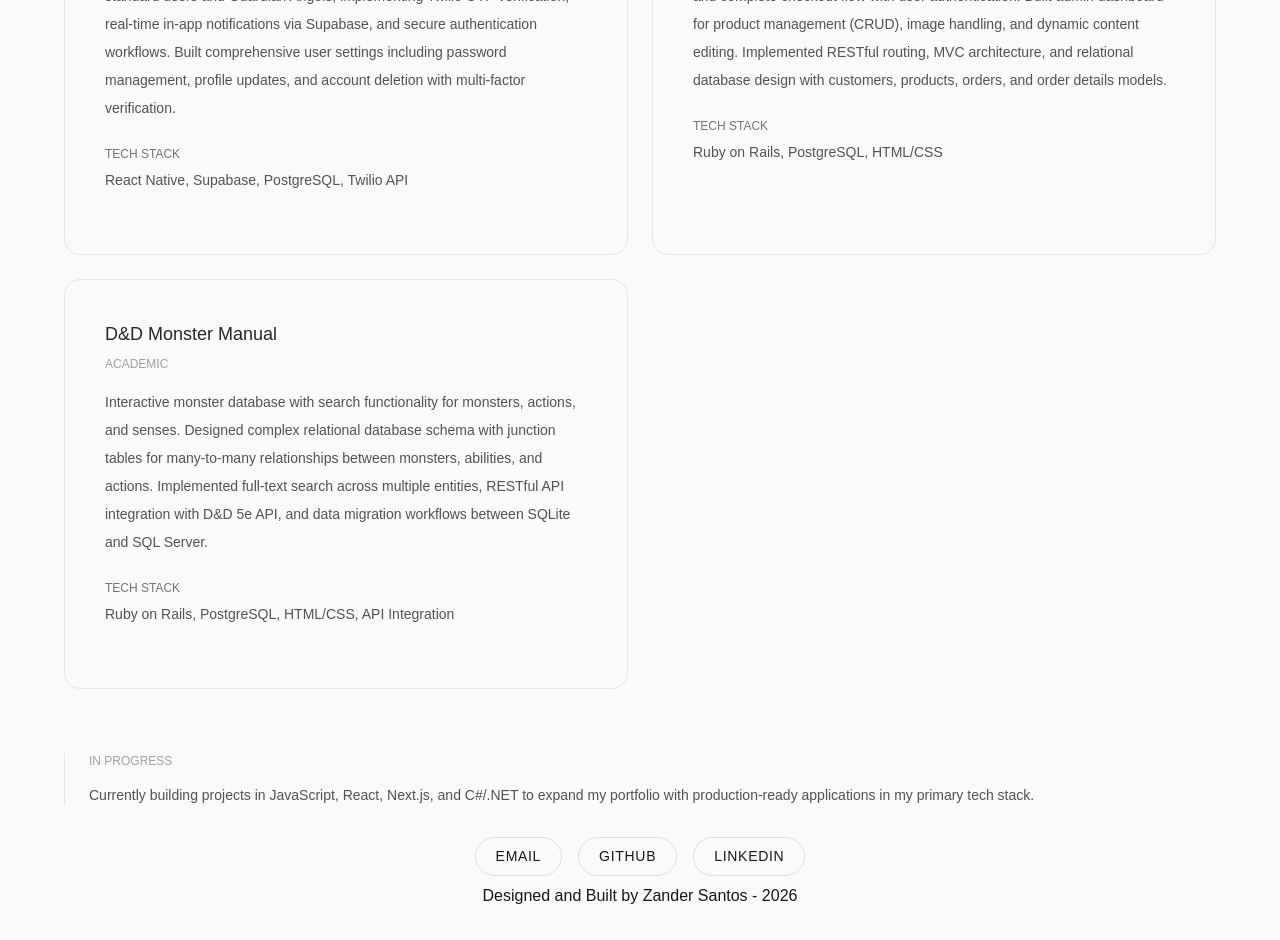
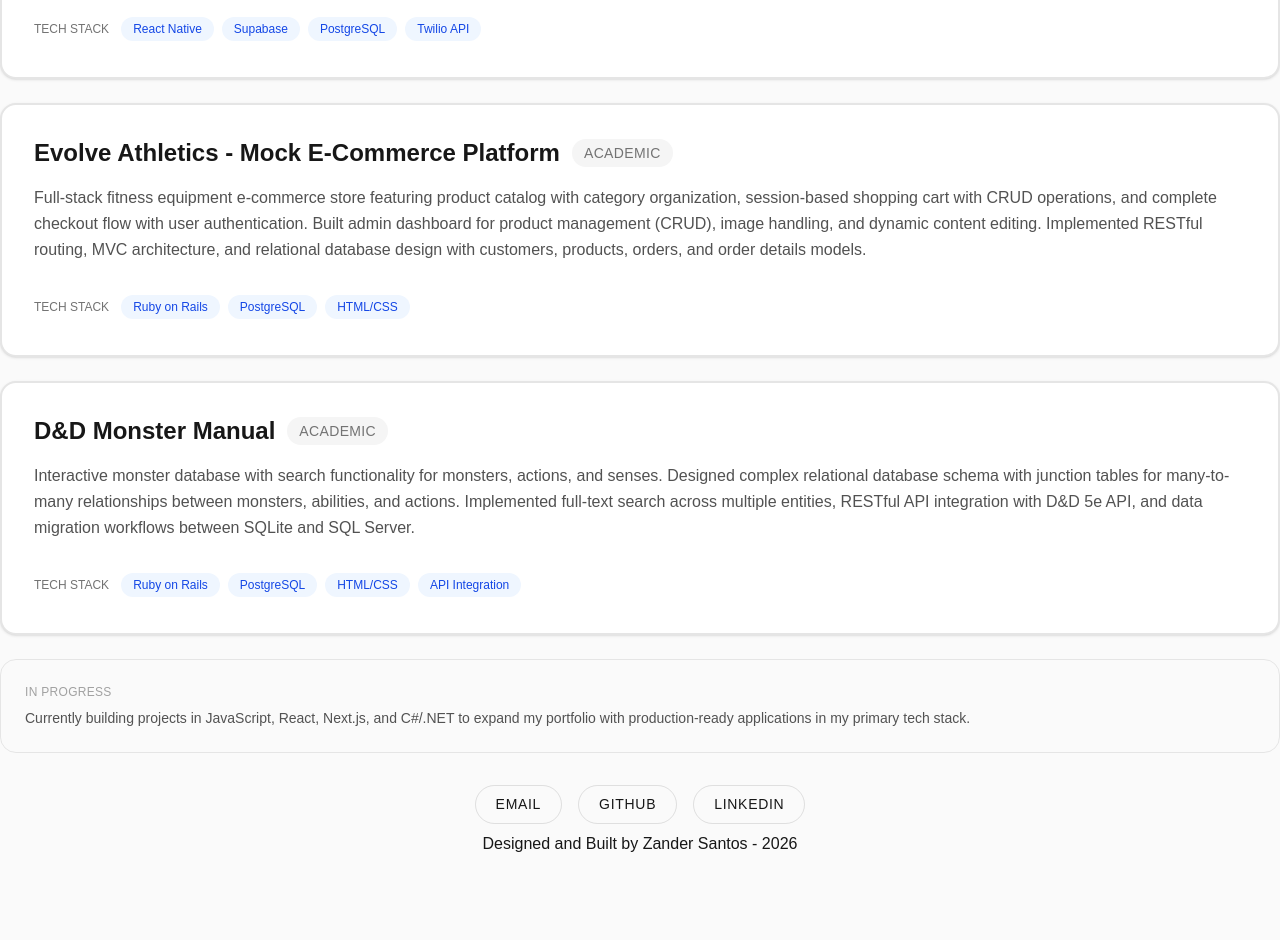
Before and after one commit to zandersantos/zander-santos-portfolio, a Next.js app in the folder zander-santos-portfolio/: page / in a window 1280 px wide. Shown: the part 4020-4960 px from the top of the page. After the commit the page ends 4908 px from the top, so only its background shows below. Built offline with nearby package versions, Linux system fonts and the light colour scheme.

Commit message:
Updated Projects section layout, spacing, and styling

```diff
--- a/zander-santos-portfolio/components/Projects.tsx
+++ b/zander-santos-portfolio/components/Projects.tsx
@@ -1,50 +1,63 @@
 const Projects = () => {
   return (
-    <section id="projects" className="min-h-screen px-8 pt-20">
-      <div className="max-w-6xl mx-auto">
-        <h2 className="text-md uppercase text-neutral-400 mb-10">
+    <section id="projects" className="min-h-screen flex pt-20">
+      <div className="max-w-screen-2xl mx-auto w-full">
+        <div className="space-y-8">
+          <span className="inline-block px-4 py-2 bg-blue-50 text-blue-600 rounded-full text-md uppercase tracking-[0.2em] font-medium">
             Projects
-        </h2>
+          </span>
 
-        <div className="grid grid-cols-1 md:grid-cols-2 gap-6 mb-6">
-
-          <div className="border border-neutral-200 rounded-2xl p-10">
-            <div className="mb-6">
-              <h3 className="text-lg font-medium text-neutral-800 mb-2">
+          <div className="space-y-6">
+            <div className="bg-white border-2 border-neutral-200 rounded-2xl p-8 hover:border-blue-300 transition-all duration-300 shadow-sm hover:shadow-xl">
+              <div className="flex flex-wrap items-center gap-3 mb-4">
+                <h3 className="text-2xl font-semibold text-neutral-900 ">
                   ConneXions Mobile App
                 </h3>
-              <span className="text-xs uppercase text-neutral-400 block mb-4">
+                <span className="text-sm uppercase tracking-wide text-neutral-500 bg-neutral-100 px-3 py-1 rounded-full">
                   Professional - ACE Project Space
                 </span>
+              </div>
 
-              <p className="text-sm leading-7 text-neutral-600 font-light mb-6">
+              <p className="text-base leading-relaxed text-neutral-600 mb-6">
                 Community safety mobile application with a guardian-protected user system for at-risk populations.
-                Architected complete user onboarding flows for both standard users and Guardian Angels,
+                Architected complete user onboarding flows for both standard users and &quot;Admins&quot;,
                 implementing Twilio OTP verification, real-time in-app notifications via Supabase,
                 and secure authentication workflows. Built comprehensive user settings including
                 password management, profile updates, and account deletion with multi-factor verification.
               </p>
-              <div>
-                <p className="text-xs uppercase text-neutral-500 mb-2">
+
+              <div className="flex flex-wrap gap-3 items-baseline pt-2">
+                <h4 className="text-xs uppercase text-neutral-500 mb-2">
                   Tech Stack
-                </p>
-                <p className="text-sm text-neutral-600 font-light">
-                  React Native, Supabase, PostgreSQL, Twilio API
-                </p>
+                </h4>
+                <div className="flex flex-wrap gap-2">
+                  <span className="px-3 py-1 bg-blue-50 text-blue-700 rounded-full text-xs font-medium">
+                    React Native
+                  </span>
+                  <span className="px-3 py-1 bg-blue-50 text-blue-700 rounded-full text-xs font-medium">
+                    Supabase
+                  </span>
+                  <span className="px-3 py-1 bg-blue-50 text-blue-700 rounded-full text-xs font-medium">
+                    PostgreSQL
+                  </span>
+                  <span className="px-3 py-1 bg-blue-50 text-blue-700 rounded-full text-xs font-medium">
+                    Twilio API
+                  </span>
                 </div>
               </div>
             </div>
 
-          <div className="border border-neutral-200 rounded-2xl p-10">
-            <div className="mb-6">
-              <h3 className="text-lg font-medium text-neutral-800 mb-2">
+            <div className="bg-white border-2 border-neutral-200 rounded-2xl p-8 hover:border-blue-300 transition-all duration-300 shadow-sm hover:shadow-xl">
+              <div className="flex flex-wrap items-center gap-3 mb-4">
+                <h3 className="text-2xl font-semibold text-neutral-900">
                   Evolve Athletics - Mock E-Commerce Platform
                 </h3>
-              <span className="text-xs uppercase text-neutral-400 block mb-4">
+                <span className="text-sm uppercase tracking-wide text-neutral-500 bg-neutral-100 px-3 py-1 rounded-full">
                   Academic
                 </span>
+              </div>
 
-              <p className="text-sm leading-7 text-neutral-600 font-light mb-6">
+              <p className="text-base leading-relaxed text-neutral-600 mb-6">
                 Full-stack fitness equipment e-commerce store featuring product catalog with category organization,
                 session-based shopping cart with CRUD operations, and complete checkout flow with user authentication.
                 Built admin dashboard for product management (CRUD), image handling, and dynamic content editing.
@@ -52,50 +65,71 @@ const Projects = () => {
                 products, orders, and order details models.
               </p>
 
-              <div>
+              <div className="flex flex-wrap gap-3 items-baseline pt-2">
                 <p className="text-xs uppercase text-neutral-500 mb-2">
                   Tech Stack
                 </p>
-                <p className="text-sm text-neutral-600 font-light">
-                  Ruby on Rails, PostgreSQL, HTML/CSS
-                </p>
+                <div className="flex flex-wrap gap-2">
+                  <span className="px-3 py-1 bg-blue-50 text-blue-700 rounded-full text-xs font-medium">
+                    Ruby on Rails
+                  </span>
+                  <span className="px-3 py-1 bg-blue-50 text-blue-700 rounded-full text-xs font-medium">
+                    PostgreSQL
+                  </span>
+                  <span className="px-3 py-1 bg-blue-50 text-blue-700 rounded-full text-xs font-medium">
+                    HTML/CSS
+                  </span>
                 </div>
               </div>
             </div>
 
-          <div className="border border-neutral-200 rounded-2xl p-10">
-            <div className="mb-6">
-              <h3 className="text-lg font-medium text-neutral-800 mb-2">
+            <div className="bg-white border-2 border-neutral-200 rounded-2xl p-8 hover:border-blue-300 transition-all duration-300 shadow-sm hover:shadow-xl">
+              <div className="flex flex-wrap items-center gap-3 mb-4">
+                <h3 className="text-2xl font-semibold text-neutral-900">
                   D&D Monster Manual
                 </h3>
-              <span className="text-xs uppercase text-neutral-400 block mb-4">
+                <span className="text-sm uppercase tracking-wide text-neutral-500 bg-neutral-100 px-3 py-1 rounded-full">
                   Academic
                 </span>
+              </div>
 
-              <p className="text-sm leading-7 text-neutral-600 font-light mb-6">
+              <p className="text-base leading-relaxed text-neutral-600 mb-6">
                 Interactive monster database with search functionality for monsters, actions, and senses.
                 Designed complex relational database schema with junction tables for many-to-many relationships
                 between monsters, abilities, and actions. Implemented full-text search across multiple entities,
                 RESTful API integration with D&D 5e API, and data migration workflows between SQLite and SQL Server.
               </p>
 
-              <div>
+              <div className="flex flex-wrap gap-3 items-baseline pt-2">
                 <p className="text-xs uppercase text-neutral-500 mb-2">
                   Tech Stack
                 </p>
-                <p className="text-sm text-neutral-600 font-light">
-                  Ruby on Rails, PostgreSQL, HTML/CSS, API Integration
+                <div className="flex flex-wrap gap-2">
+                  <span className="px-3 py-1 bg-blue-50 text-blue-700 rounded-full text-xs font-medium">
+                    Ruby on Rails
+                  </span>
+                  <span className="px-3 py-1 bg-blue-50 text-blue-700 rounded-full text-xs font-medium">
+                    PostgreSQL
+                  </span>
+                  <span className="px-3 py-1 bg-blue-50 text-blue-700 rounded-full text-xs font-medium">
+                    HTML/CSS
+                  </span>
+                  <span className="px-3 py-1 bg-blue-50 text-blue-700 rounded-full text-xs font-medium">
+                    API Integration
+                  </span>
+                </div>
+              </div>
+            </div>
+            <div className="bg-neutral-50 border border-neutral-200 rounded-2xl p-6">
+              <p className="text-xs uppercase tracking-wide text-neutral-400 mb-2">
+                In Progress
+              </p>
+              <p className="text-sm text-neutral-600">
+                Currently building projects in JavaScript, React, Next.js, and C#/.NET
+                to expand my portfolio with production-ready applications in my primary tech stack.
               </p>
             </div>
           </div>
-          </div>
-        </div>
-        <div className="mt-16 border-l border-neutral-200 pl-6">
-          <p className="text-xs uppercase text-neutral-400 mb-4">In Progress</p>
-          <p className="text-sm text-neutral-600 font-light">
-            Currently building projects in JavaScript, React, Next.js, and C#/.NET
-            to expand my portfolio with production-ready applications in my primary tech stack.
-          </p>
         </div>
       </div>
     </section>
```
Lines whose indentation alone changed are shown as unchanged.
